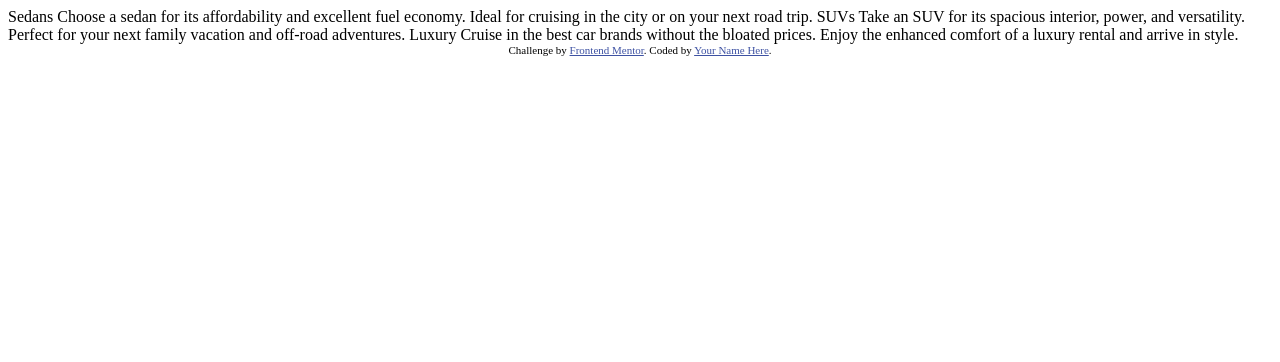
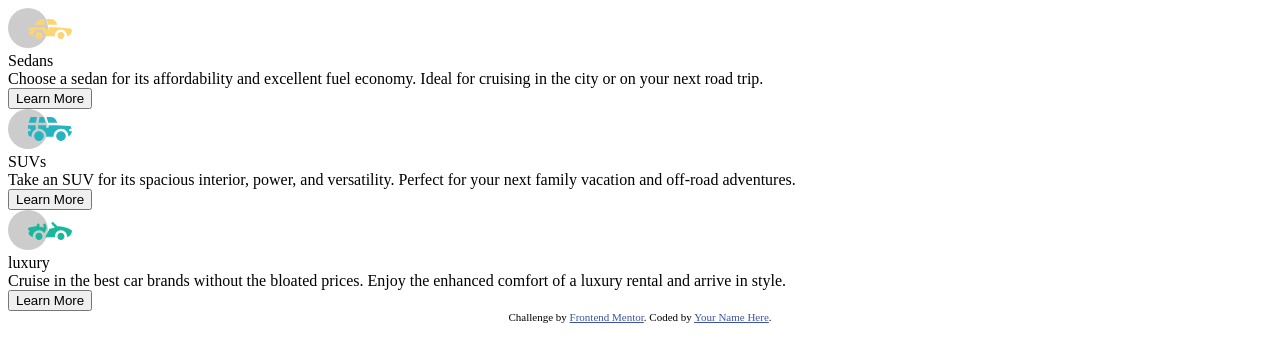
Before and after one commit to aufalfirdausi/fem-3-column-preview-card-component-main, a plain HTML site: page index.html in a window 1280 px wide. Drawn offline with Linux system fonts and the light colour scheme.

Commit message:
create code html

```diff
--- a/index.html
+++ b/index.html
@@ -5,28 +5,47 @@
   <meta name="viewport" content="width=device-width, initial-scale=1.0"> <!-- displays site properly based on user's device -->
 
   <link rel="icon" type="image/png" sizes="32x32" href="./images/favicon-32x32.png">
+  <link rel="stylesheet" href="main.css">
 
   <title>Frontend Mentor | 3-column preview card component</title>
 
   <!-- Feel free to remove these styles or customise in your own stylesheet 👍 -->
-  <style>
-    .attribution { font-size: 11px; text-align: center; }
-    .attribution a { color: hsl(228, 45%, 44%); }
-  </style>
+
 </head>
 <body>
 
-  Sedans
-  Choose a sedan for its affordability and excellent fuel economy. Ideal for cruising in the city
-  or on your next road trip.
+  <div class="card">
+  <div class="col one">
+    <div class="car"> <img src="icon-sedans.svg" alt=""></div>
+    <div class="category">Sedans</div>
+    <div class="desc">Choose a sedan for its affordability and excellent fuel economy. Ideal for cruising in the city
+    or on your next road trip.</div>
+    <div class="button">
+      <button>Learn More</button>
+    </div>
+  </div>
 
-  SUVs
-  Take an SUV for its spacious interior, power, and versatility. Perfect for your next family vacation
-  and off-road adventures.
+  <div class="col two">
+    <div class="car"> <img src="icon-suvs.svg" alt=""></div>
+    <div class="category">SUVs</div>
+    <div class="desc">Take an SUV for its spacious interior, power, and versatility. Perfect for your next family vacation
+    and off-road adventures.</div>
+    <div class="button">
+      <button>Learn More</button>
+    </div>
+  </div>
 
-  Luxury
-  Cruise in the best car brands without the bloated prices. Enjoy the enhanced comfort of a luxury
-  rental and arrive in style.
+    <div class="col three">
+      <div aria-checked="car"><img src="icon-luxury.svg" alt=""></div>
+      <div class="category">luxury</div>
+      <div class="desc">Cruise in the best car brands without the bloated prices. Enjoy the enhanced comfort of a luxury
+      rental and arrive in style.</div>
+      <div class="button">
+        <button>Learn More</button>
+      </div>
+  </div>
+
+  </div>
 
   <div class="attribution">
     Challenge by <a href="https://www.frontendmentor.io?ref=challenge" target="_blank">Frontend Mentor</a>.
--- /dev/null
+++ b/main.css
@@ -0,0 +1,2 @@
+.attribution { font-size: 11px; text-align: center; }
+.attribution a { color: hsl(228, 45%, 44%); }
```
Also changed, not shown: icon-luxury.svg (renamed from images/icon-luxury.svg), icon-sedans.svg (renamed from images/icon-sedans.svg), icon-suvs.svg (renamed from images/icon-suvs.svg).
